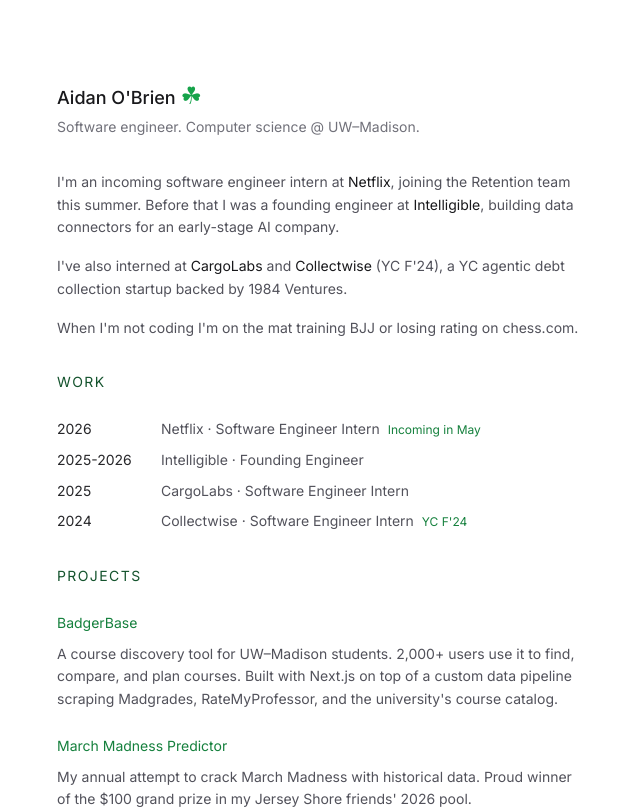
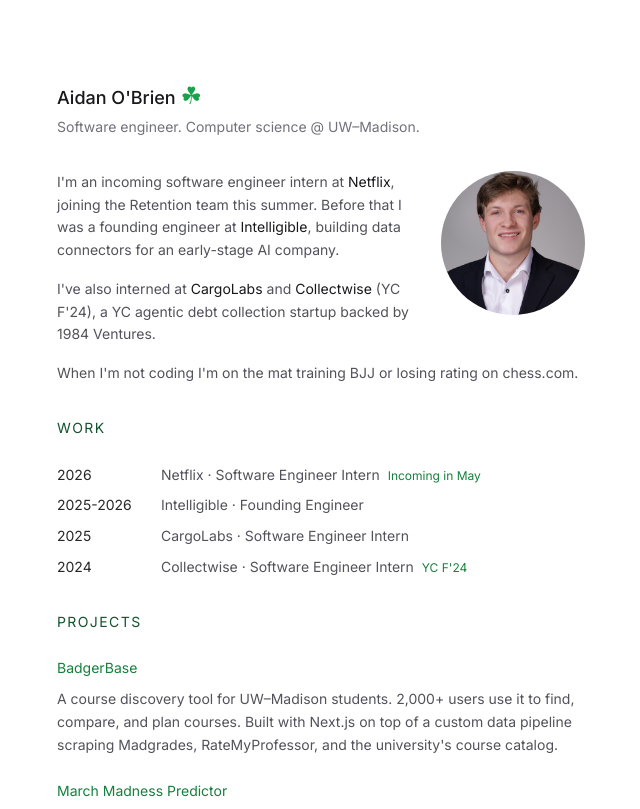
Before and after one commit to aidanobrien5599/aidan-portfolio, a Next.js app: page / in a window 1280 px wide. Shown: the top 809 px of the page, without its empty margins (319-959 px from the left). Built offline with nearby package versions, Linux system fonts and the light colour scheme; no server answers.

Commit message:
add headshot

```diff
--- a/src/app/page.tsx
+++ b/src/app/page.tsx
@@ -39,6 +39,11 @@
       </header>
 
       <section className="mb-8 space-y-4 text-zinc-600 dark:text-zinc-400">
+        <img
+          src="/headshot.jpeg"
+          alt="Aidan O'Brien"
+          className="w-36 h-36 rounded-full object-cover mx-auto mb-4 sm:float-right sm:ml-6 sm:mb-2 sm:mx-0"
+        />
         <p>
           I&apos;m an incoming software engineer intern at{" "}
           <span className="text-zinc-900 dark:text-zinc-50">Netflix</span>,
```
Also changed, not shown: public/headshot.jpeg (added).
